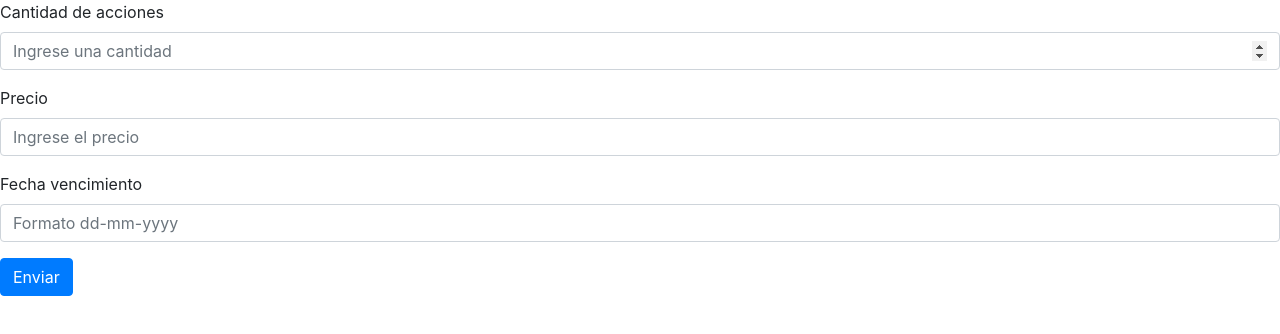
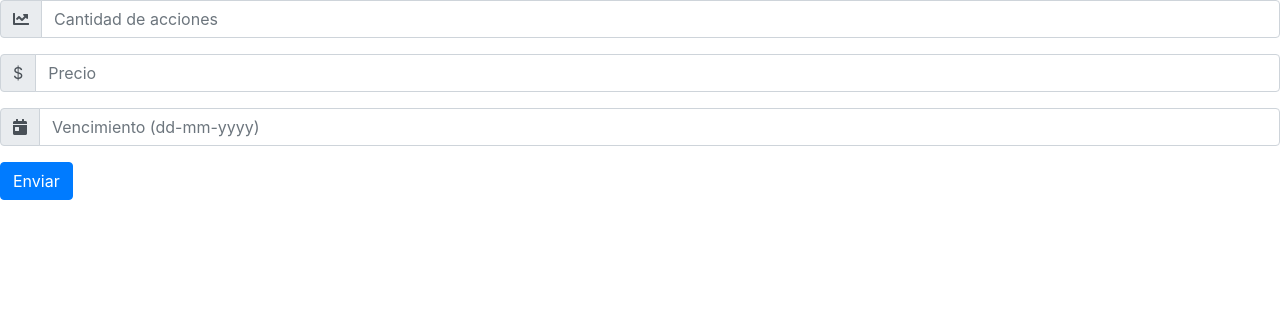
Before and after one commit to fedegaretti/UNQTradingFE, a React (Create React App) app: page /venta in a window 1280 px wide. Shown: the top 334 px of the page. Built offline with nearby package versions, Linux system fonts and the light colour scheme.

Commit message:
Se agregan icons al crud de orden de venta

```diff
--- a/src/Components/Venta.jsx
+++ b/src/Components/Venta.jsx
@@ -1,7 +1,7 @@
 import React, {useState} from 'react';
 import axios from 'axios';
 import '../App.css';
-import { Button, Form, Col, Container, Row } from 'react-bootstrap';
+import { Button, Form, Col, Container, Row, InputGroup } from 'react-bootstrap';
 
 export default function Venta() {
 
@@ -15,30 +15,39 @@ export default function Venta() {
     return (
         <div>
             <Form>
-              <Form.Group controlId="cantidad">
-                <Form.Label>Cantidad de acciones</Form.Label>
-                <Form.Control type="number"
-                            className= {cantidadClass}
-                            placeholder="Ingrese una cantidad"
-                            onChange={e => setCantidad(e.target.value)}
-                            onBlur={e => handleCantidad(e, e.target.value)} />
-              </Form.Group>
+                <InputGroup className="mb-3">
+                  <InputGroup.Prepend>
+                    <InputGroup.Text id="basic-addon1"><i class="fas fa-chart-line"></i></InputGroup.Text>
+                  </InputGroup.Prepend>
+                    <Form.Control type="number"
+                                className= {cantidadClass}
+                                placeholder="Cantidad de acciones"
+                                onChange={e => setCantidad(e.target.value)}
+                                onBlur={e => handleCantidad(e, e.target.value)} />
+                </InputGroup>
 
-              <Form.Group controlId="precio">
-                <Form.Label>Precio</Form.Label>
-                <Form.Control type="text" placeholder="Ingrese el precio"
+                <InputGroup className="mb-3">
+                  <InputGroup.Prepend>
+                    <InputGroup.Text id="basic-addon1">$</InputGroup.Text>
+                  </InputGroup.Prepend>
+                <Form.Control type="number" placeholder="Precio"
                              className= {precioClass}
                              onChange={e => setPrecio(e.target.value)}
                              onBlur={e => handlePrecio(e, e.target.value)} />
-              </Form.Group>
+                </InputGroup>
 
-              <Form.Group controlId="vencimiento">
-                <Form.Label>Fecha vencimiento</Form.Label>
-                <Form.Control type="text" placeholder="Formato dd-mm-yyyy"
+                <InputGroup className="mb-3">
+                  <InputGroup.Prepend>
+                    <InputGroup.Text id="basic-addon1"><i class="fas fa-calendar-day"></i></InputGroup.Text>
+                  </InputGroup.Prepend>
+                <Form.Control type="text" placeholder="Vencimiento (dd-mm-yyyy)"
                              className= {vencimientoClass}
                              onChange={e => setVencimiento(e.target.value)}
                              onBlur={e => handleVencimiento(e, e.target.value)} />
-              </Form.Group>
+                </InputGroup>
+
+
+
 
               <Button variant="primary" onClick={ev => sent()}>
                 Enviar
```
